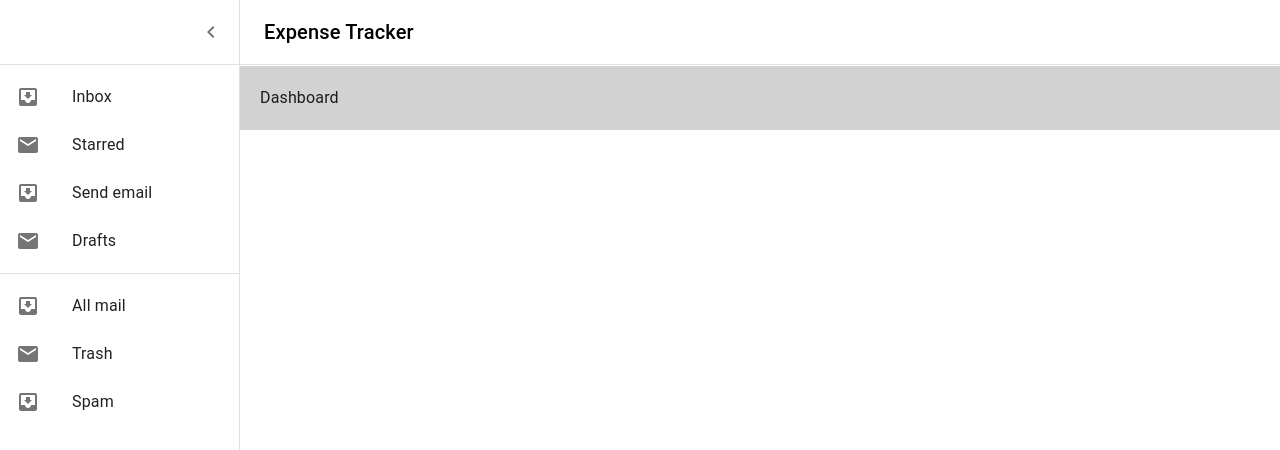
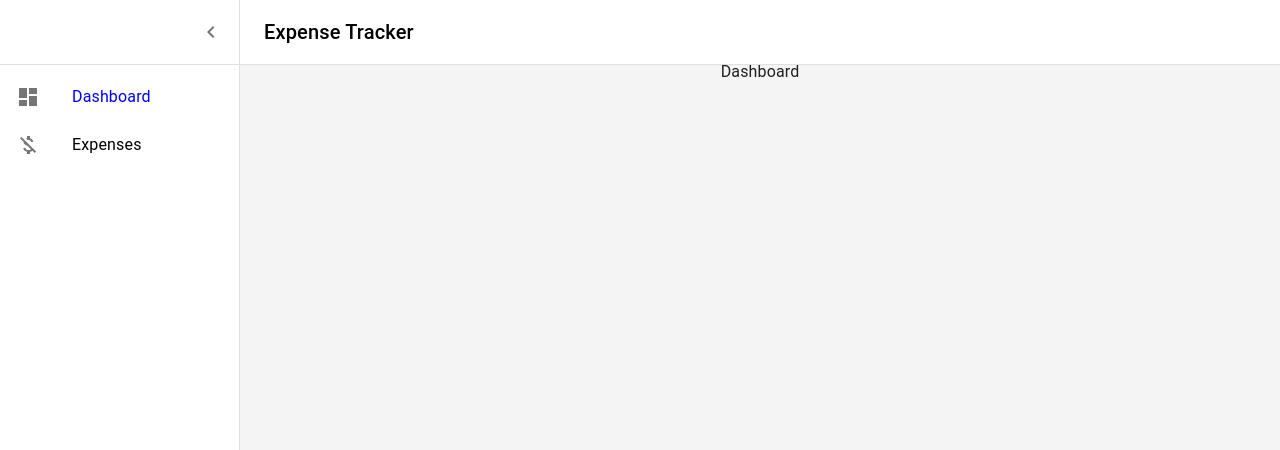
Before and after one commit to Alex-Kostov/expense-tracker, a React (Vite) app in the folder apps/client/: page / in a window 1280 px wide. Shown: the top 450 px of the page. Built offline with nearby package versions, Linux system fonts and the light colour scheme.

Commit message:
feat: Adding Expenses page and components, connected it to the server

```diff
--- a/apps/client/package.json
+++ b/apps/client/package.json
@@ -14,11 +14,13 @@
     "@emotion/styled": "^11.11.0",
     "@mui/icons-material": "^5.15.2",
     "@mui/material": "^5.15.2",
+    "@mui/x-data-grid": "^6.18.6",
     "@reduxjs/toolkit": "^2.0.1",
     "react": "^18.2.0",
     "react-dom": "^18.2.0",
     "react-redux": "^9.0.4",
-    "react-router-dom": "^6.21.1"
+    "react-router-dom": "^6.21.1",
+    "sass": "^1.69.6"
   },
   "devDependencies": {
     "@types/react": "^18.2.46",
--- a/apps/client/src/App.tsx
+++ b/apps/client/src/App.tsx
@@ -2,6 +2,7 @@ import React from 'react'
 import {createBrowserRouter, RouterProvider} from "react-router-dom";
 import RootLayout from "./pages/RootLayout.tsx";
 import Dashboard from "./pages/Dashboard.tsx";
+import Expenses, {loader as ExpensesLoader} from "./pages/Expenses.tsx";
 
 // TODO: Move router to separate file once it gets bigger.
 const router = createBrowserRouter([
@@ -12,6 +13,11 @@ const router = createBrowserRouter([
 			{
 				index: true,
 				element: <Dashboard />
+			},
+			{
+				path: "/expenses",
+				element: <Expenses />,
+				loader: ExpensesLoader
 			}
 		],
 	}
--- /dev/null
+++ b/apps/client/src/components/DataTable.tsx
@@ -0,0 +1,36 @@
+import * as React from "react";
+import {DataGrid, GridColDef} from "@mui/x-data-grid";
+import "./DataTable.scss";
+
+export interface Expenses {
+	id: string,
+	date: string,
+	category: string,
+	description: string,
+	amount: number,
+	transactionType: string,
+	vault: string,
+}
+
+export interface DataTableProps {
+	columns: GridColDef[],
+	rows: Expenses[];
+}
+
+
+export default function DataTable({rows, columns}: DataTableProps) {
+	return (
+		<div>
+			<DataGrid
+				rows={rows}
+				columns={columns}
+				initialState={{
+					pagination: {
+						paginationModel: {page: 0, pageSize: 5}
+					}
+				}}
+				pageSizeOptions={[5, 10]}
+			/>
+		</div>
+	);
+}
--- /dev/null
+++ b/apps/client/src/components/Drawer.module.css
@@ -0,0 +1,13 @@
+.link {
+    text-decoration: none;
+    color: initial;
+}
+
+.link:visited {
+    color: black;
+}
+
+.link-active {
+    text-decoration: none;
+    color: blue
+}
--- a/apps/client/src/components/Drawer.tsx
+++ b/apps/client/src/components/Drawer.tsx
@@ -12,12 +12,16 @@ import ListItem from '@mui/material/ListItem';
 import ListItemButton from '@mui/material/ListItemButton';
 import ListItemIcon from '@mui/material/ListItemIcon';
 import ListItemText from '@mui/material/ListItemText';
-import InboxIcon from '@mui/icons-material/MoveToInbox';
-import MailIcon from '@mui/icons-material/Mail';
 import AppBar from "./AppBar.tsx";
 import {useDispatch, useSelector} from "react-redux";
 import {StoreState} from "../store/store.ts";
 import {uiActions} from "../store/uiReducer.ts";
+import DashboardIcon from '@mui/icons-material/Dashboard';
+import {NavLink} from "react-router-dom";
+import styles from './Drawer.module.css';
+import MoneyOffSharpIcon from '@mui/icons-material/MoneyOffSharp';
+
+// TODO: Usage of 2 different styling methods, remove styles or Drawer.module.css, use only one styling method.
 
 const drawerWidth = 240;
 
@@ -62,29 +66,27 @@ export default function PersistentDrawerLeft() {
 				</DrawerHeader>
 				<Divider/>
 				<List>
-					{['Inbox', 'Starred', 'Send email', 'Drafts'].map((text, index) => (
-						<ListItem key={text} disablePadding>
+					<NavLink to="/" end
+									 className={({isActive}) => isActive ? styles['link-active'] : styles.link}>
+						<ListItem key="Dashboard" disablePadding>
 							<ListItemButton>
 								<ListItemIcon>
-									{index % 2 === 0 ? <InboxIcon/> : <MailIcon/>}
+									<DashboardIcon/>
 								</ListItemIcon>
-								<ListItemText primary={text}/>
+								<ListItemText primary="Dashboard"/>
 							</ListItemButton>
 						</ListItem>
-					))}
-				</List>
-				<Divider/>
-				<List>
-					{['All mail', 'Trash', 'Spam'].map((text, index) => (
-						<ListItem key={text} disablePadding>
+					</NavLink>
+					<NavLink to="/expenses" end className={({isActive}) => isActive ? styles['link-active'] : styles.link}>
+						<ListItem key="Expenses" disablePadding>
 							<ListItemButton>
 								<ListItemIcon>
-									{index % 2 === 0 ? <InboxIcon/> : <MailIcon/>}
+									<MoneyOffSharpIcon/>
 								</ListItemIcon>
-								<ListItemText primary={text}/>
+								<ListItemText primary="Expenses"/>
 							</ListItemButton>
 						</ListItem>
-					))}
+					</NavLink>
 				</List>
 			</Drawer>
 		</Box>
--- /dev/null
+++ b/apps/client/src/pages/Expenses.scss
@@ -0,0 +1,18 @@
+.top-section {
+  display: flex;
+  justify-content: space-between;
+  align-items: center;
+  padding: 0 30px;
+}
+
+.bottom-section {
+  padding: 0 30px;
+  margin-top: 40px;
+  width: 100%;
+  margin-left: auto;
+  margin-right: auto;
+
+  h4 {
+    text-align: left;
+  }
+}
--- a/apps/client/src/pages/Expenses.tsx
+++ b/apps/client/src/pages/Expenses.tsx
@@ -1,11 +1,63 @@
-import React from 'react';
+import React, {Suspense} from "react";
+import "./Expenses.scss";
+import {Button} from "@mui/material";
+import Divider from "@mui/material/Divider";
+import DataTable, {Expenses} from "../components/DataTable.tsx";
+import {GridColDef} from "@mui/x-data-grid";
+import {Await, defer, json, useLoaderData} from "react-router-dom";
+
+const columns: GridColDef[] = [
+	{field: "id", headerName: "ID", width: 70},
+	{field: "date", headerName: "Date", width: 130},
+	{field: "category", headerName: "Category", width: 130},
+	{field: "description", headerName: "Description", width: 130},
+	{field: "amount", headerName: "Amount", type: "number", width: 130},
+	{field: "transactionType", headerName: "Type", width: 130, hideable: true},
+	{field: "vault", headerName: "Vault", width: 130}
+];
 
 const Expenses = () => {
+	const {expenses} = useLoaderData() as { expenses: Expenses[] };
+
 	return (
-		<div>
-			Expenses Page!
-		</div>
+		<>
+			<div className="top-section">
+				<h2>Expenses</h2>
+				<div className="button-container">
+					<Button variant="contained">Add Expense</Button>
+				</div>
+			</div>
+			<Divider/>
+			<div className="bottom-section">
+				<h4>Last expenses</h4>
+				<Suspense fallback={<p>Loading...</p>}>
+					<Await resolve={expenses}>
+						{(loadedExpenses) => <DataTable columns={columns} rows={loadedExpenses}/>}
+						{/*<DataTable columns={columns} rows={rows}/>*/}
+					</Await>
+				</Suspense>
+			</div>
+		</>
 	);
 };
 
+
 export default Expenses;
+
+const loadExpenses = async () => {
+	// TODO: Create new file for requests.
+	const response = await fetch("http://localhost:3000/api/v1/transactions?type=expense");
+
+	if (!response.ok) {
+		throw json({
+			message: "Could not fetch expenses."
+		}, {status: 500});
+	} else {
+		return response.json();
+	}
+};
+
+export const loader = async () => {
+	// also accepts ({request, params}) if needed.
+	return defer({expenses: loadExpenses()});
+};
--- a/apps/client/src/pages/RootLayout.module.css
+++ b/apps/client/src/pages/RootLayout.module.css
@@ -1,11 +1,13 @@
 .main {
     /* TopBar height*/
-    margin-top: 66px;
-
+    margin-top: 5vh;
+    height: 95vh;
     flex: 1;
     padding: 20px;
-    background-color: #d2d2d2;
+    background-color: #f4f4f4;
     transition: margin 0.3s ease;
+    overflow: hidden;
+    text-align: center;
 }
 
 .drawerIsOpen {
```
Also changed, not shown: apps/client/src/components/DataTable.scss (added), 1 other file (tests, documents, lock files or other folders).
